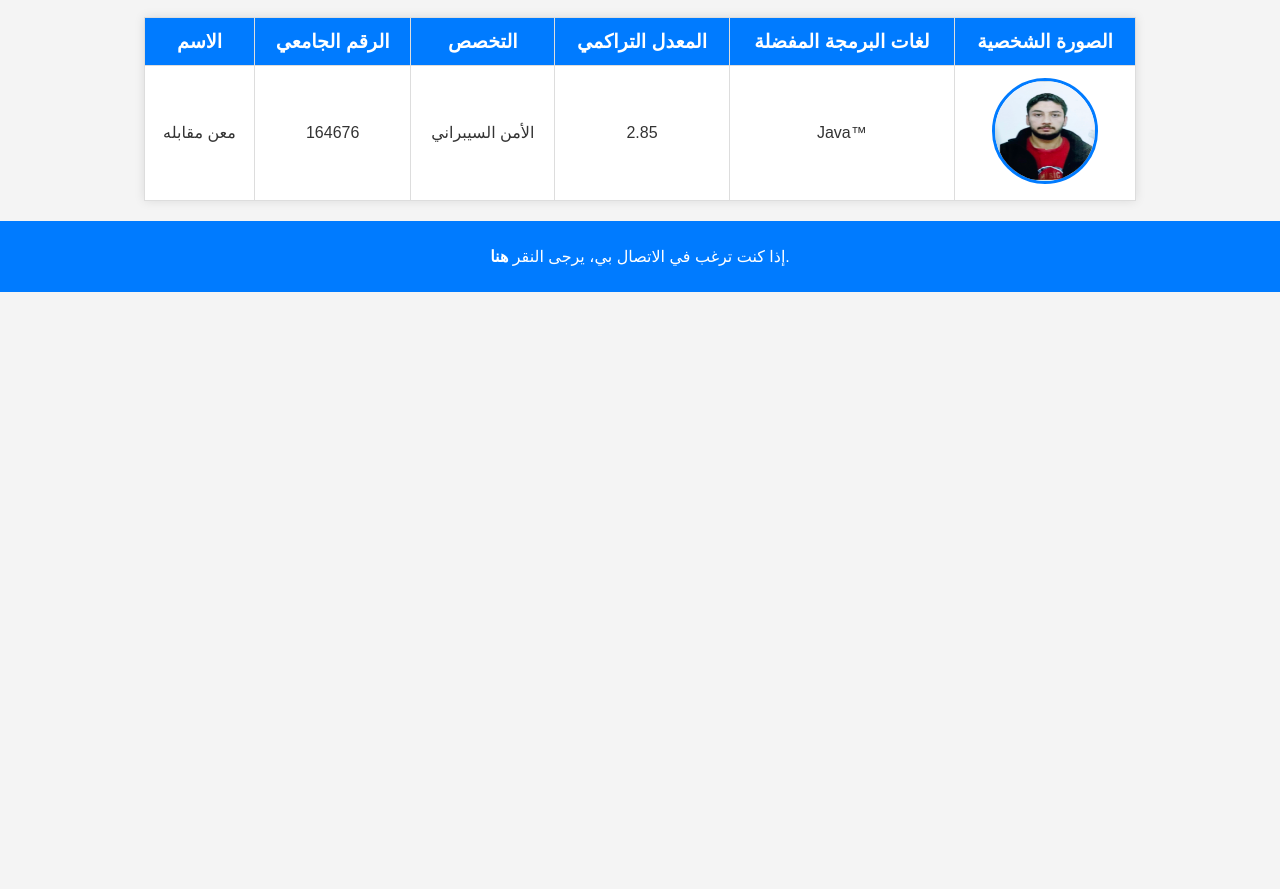
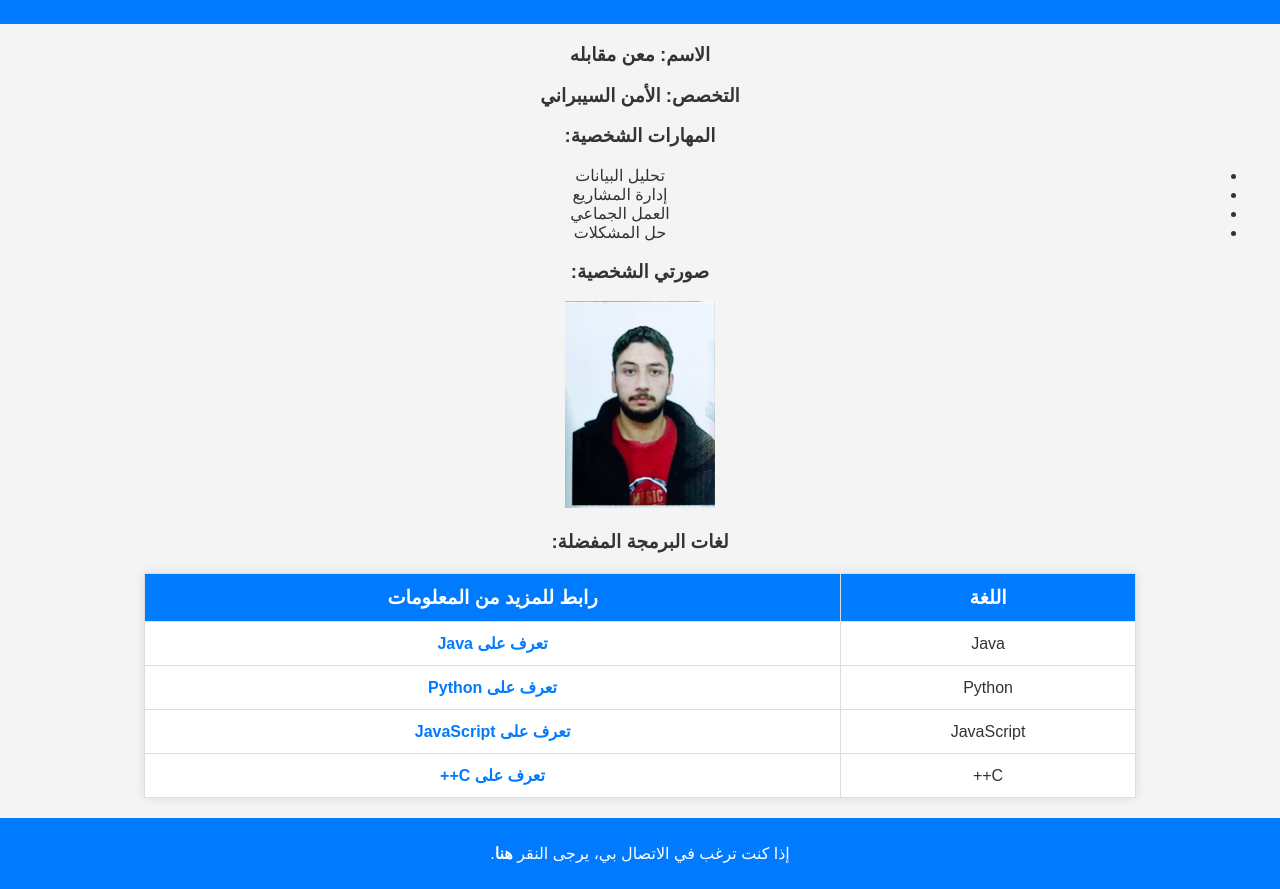
Before and after one commit to maen-maqableh/maen.github.io, a plain HTML site: page index.html in a window 1280 px wide. Shown: the part 346-1235 px from the top of the page. Before the commit the page ends 800 px from the top, so only its background shows below. Drawn offline with Linux system fonts and the light colour scheme.

Commit message:
Update index.html

```diff
--- a/index.html
+++ b/index.html
@@ -1,41 +1,72 @@
 <!DOCTYPE html>
-<html lang="ar">
+<html lang="ar" dir="rtl">
 <head>
     <meta charset="UTF-8">
     <meta name="viewport" content="width=device-width, initial-scale=1.0">
-    <title>معلوماتي - جامعة العلوم والتكنولوجيا</title>
+    <title>164676 | معن مقابله</title>
     <link rel="stylesheet" href="mystyles.css">
 </head>
 <body>
     <header>
-	<img src="just.jpg" alt=" الجامعة العلوم والتكنولوجياالأردنية"
-        <h1> جامعة العلوم والتكنولوجيا الأردنية</h1>
+        <img src="just.jpg" alt="جامعة العلوم والتكنولوجيا الأردنية">
+        <h1>جامعة العلوم والتكنولوجيا الأردنية</h1>
         <h2>معلوماتي الشخصية</h2>
     </header>
 
     <section>
-        <table>
+        <!-- اسمي وتخصصي -->
+        <div>
+            <h3>الاسم: معن مقابله</h3>
+            <h3>التخصص: الأمن السيبراني</h3>
+        </div>
+
+        <!-- قائمة المهارات الشخصية -->
+        <div>
+            <h3>المهارات الشخصية:</h3>
+            <ul>
+                <li>تحليل البيانات</li>
+                <li>إدارة المشاريع</li>
+                <li>العمل الجماعي</li>
+                <li>حل المشكلات</li>
+            </ul>
+        </div>
+
+        <!-- صورتي الشخصية -->
+        <div>
+            <h3>صورتي الشخصية:</h3>
+            <img src="maen.jpg" alt="صورتي الشخصية" width="150">
+        </div>
+
+        <!-- جدول لغات البرمجة المفضلة -->
+        <div>
+            <h3>لغات البرمجة المفضلة:</h3>
+            <table border="1">
                 <thead>
                     <tr>
-                    <th>الاسم</th>
-                    <th>الرقم الجامعي</th>
-                    <th>التخصص</th>
-                    <th>المعدل التراكمي</th>
-                    <th>لغات البرمجة المفضلة</th>
-                    <th>الصورة الشخصية</th>
+                        <th>اللغة</th>
+                        <th>رابط للمزيد من المعلومات</th>
                     </tr>
                 </thead>
                 <tbody>
                     <tr>
-                    <td>معن مقابله</td>
-                    <td>164676</td>
-                    <td>الأمن السيبراني</td>
-                    <td>2.85</td>
-                    <td>Java™</td>
-                    <td><img src="maen.jpg" alt="صورتي الشخصية" width="100"></td>
+                        <td>Java</td>
+                        <td><a href="https://www.java.com" target="_blank">تعرف على Java</a></td>
+                    </tr>
+                    <tr>
+                        <td>Python</td>
+                        <td><a href="https://www.python.org" target="_blank">تعرف على Python</a></td>
+                    </tr>
+                    <tr>
+                        <td>JavaScript</td>
+                        <td><a href="https://www.javascript.com" target="_blank">تعرف على JavaScript</a></td>
+                    </tr>
+                    <tr>
+                        <td>C++</td>
+                        <td><a href="https://www.cplusplus.com" target="_blank">تعرف على C++</a></td>
                     </tr>
                 </tbody>
             </table>
+        </div>
     </section>
 
     <footer>
```
Lines whose indentation alone changed are shown as unchanged.
